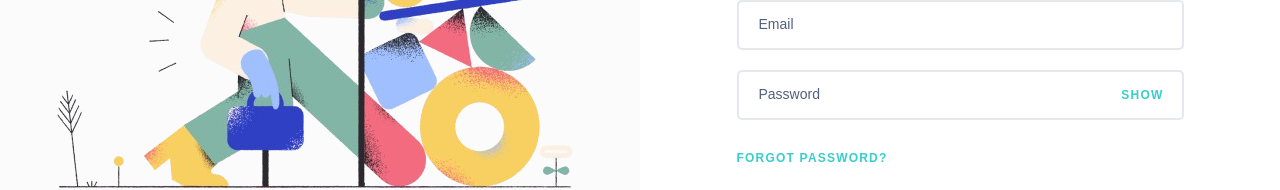
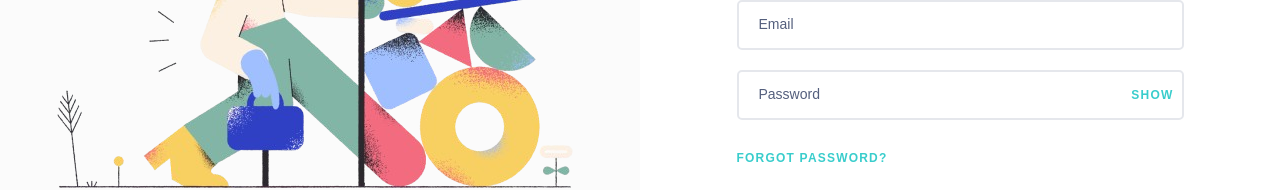
Before and after one commit to Jamilamasa/lendsqr-fe-test, a React (Vite) app: page /login in a window 1280 px wide. Shown: the part 351-541 px from the top of the page. Built offline with nearby package versions, Linux system fonts and the light colour scheme.

Commit message:
fix(login): fix password input visibility toggle

```diff
--- a/src/components/authComponents/LoginForm.tsx
+++ b/src/components/authComponents/LoginForm.tsx
@@ -1,6 +1,6 @@
 import React from "react";
 import { Link } from "react-router-dom";
-import usePasswordToggle from "../../hooks/functionHooks";
+import usePasswordToggle from "../../hooks/utilityHooks";
 import { Button, Input } from "../forms/FormInput";
 
 interface ILoginFormProps {
@@ -23,7 +23,7 @@ const LoginForm: React.FC<ILoginFormProps> = ({ styles }) => {
           </div>
           <div className={styles["login-form-input"]}>
             <Input type={passwordInputType} placeholder="Password" id="password" />
-            <span>{toggleIcon}</span>
+            {toggleIcon}
           </div>
           <Link to="#">
             <p className={styles["login-form-forgotPassword"]}>
```
Also changed, not shown: src/hooks/utilityHooks.tsx (renamed from src/hooks/functionHooks.tsx).
